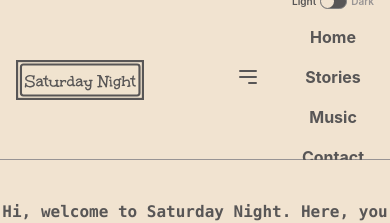
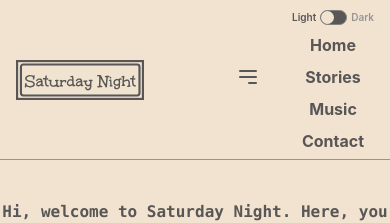
Before and after one commit to Kolade-Amire/saturday-night, a React (Vite) app: page / in a window 390 px wide. Both pictures are taken after a click on the button 362 px from the left and 36 px from the top of the page. Shown: the top 223 px of the page. Built offline with nearby package versions, Linux system fonts and the light colour scheme.

Commit message:
fixed small screen nav items arrangement issues

```diff
--- a/src/components/NavBar.tsx
+++ b/src/components/NavBar.tsx
@@ -56,9 +56,8 @@ export default function NavBar(props) {
                     </button>
                 </div>
             </div>
-            {isOpen && (
-                <div className="md:hidden">
-                    <nav className="flex flex-col items-center space-y-4 p-4">
+            {isOpen &&
+                    <nav className="flex flex-col justify-between items-center space-y-2 p-4">
                         <div className="toggler md:flex mt-1 space-x-1">
                             <p className="toggler--light">Light</p>
                             <div className="toggler--slider" onClick={props.toggleDarkMode}>
@@ -66,14 +65,13 @@ export default function NavBar(props) {
                             </div>
                             <p className="toggler--dark">Dark</p>
                         </div>
-                        <a href="#" className="flex flex-colhover:text-gray-400">Home</a>
-                        <a href="#" className="flex flex-colhover:text-gray-400">Stories</a>
-                        <a href="#" className="flex flex-colhover:text-gray-400">Music</a>
-                        <a href="#" className="flex flex-colhover:text-gray-400">Contact</a>
+                        <a href="#" className="hover:text-gray-400">Home</a>
+                        <a href="#" className="hover:text-gray-400">Stories</a>
+                        <a href="#" className="hover:text-gray-400">Music</a>
+                        <a href="#" className="hover:text-gray-400">Contact</a>
 
                     </nav>
-                </div>
-            )}
+            }
         </nav>
     )
 }
```
